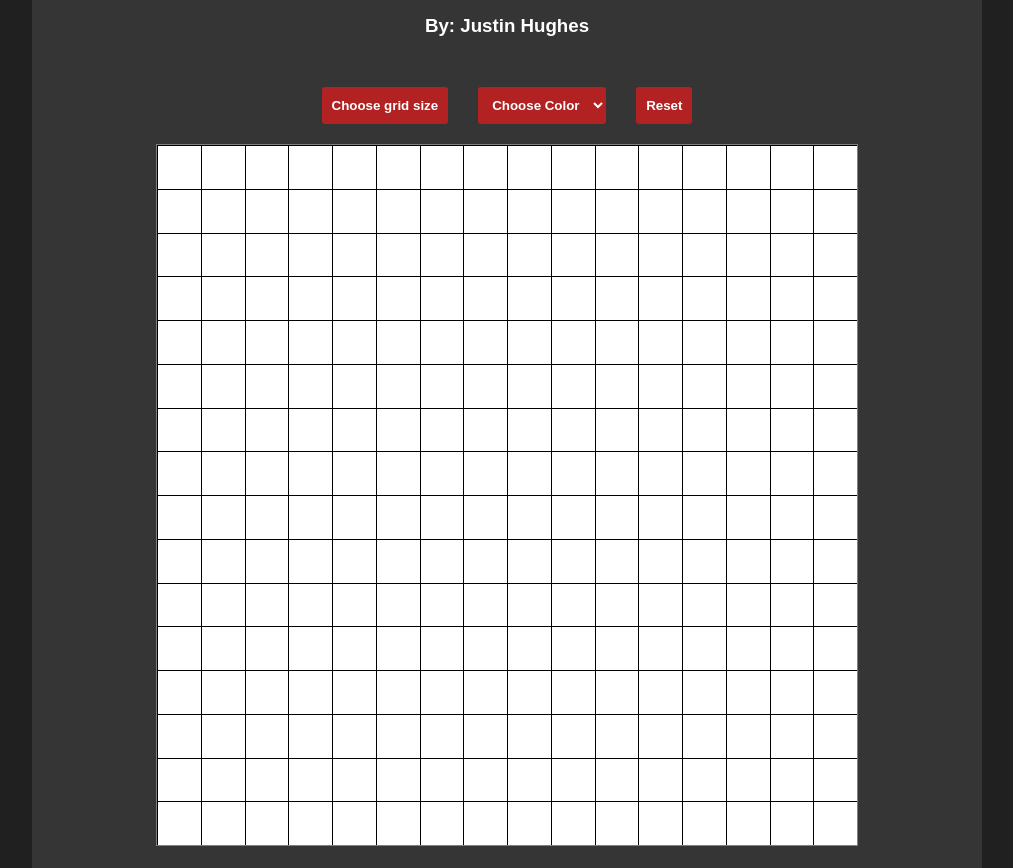
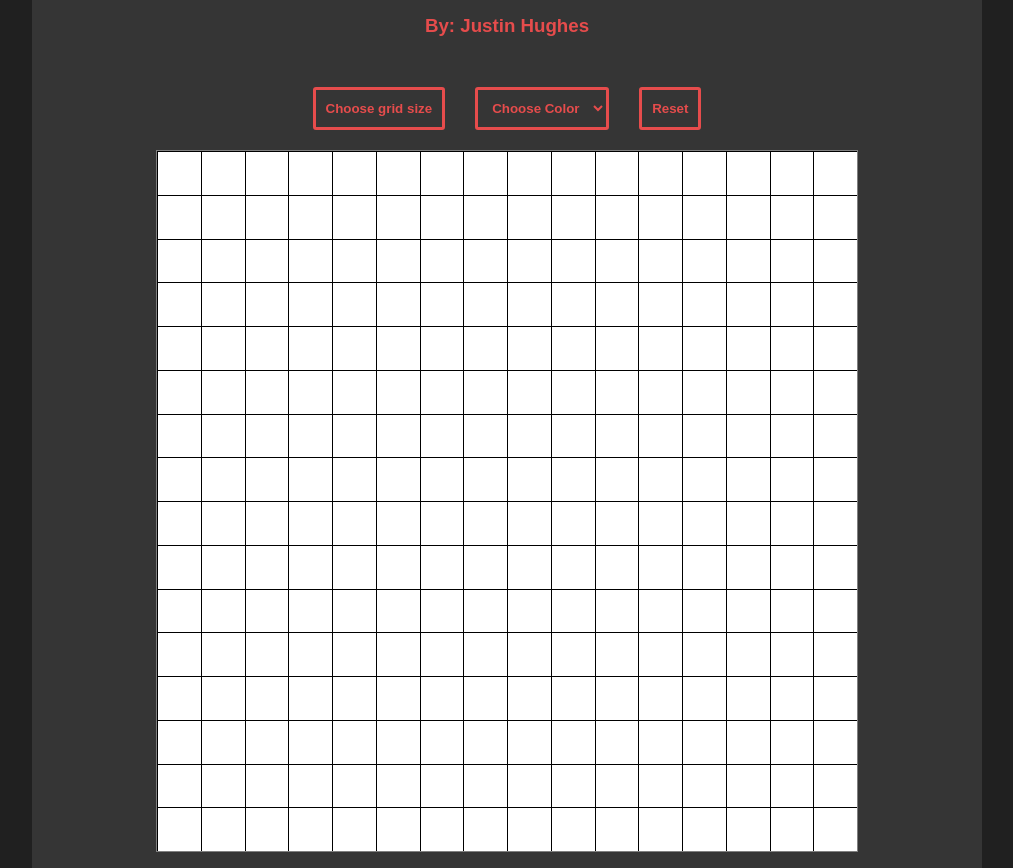
Before and after one commit to justinghughes/Etch-a-Sketch-Odin, a plain HTML site: page index.html in a window 1280 px wide. Shown: the part 82-950 px from the top of the page, without its empty margins (133-1146 px from the left). Drawn offline with Linux system fonts and the light colour scheme.

Commit message:
Change buttons

```diff
--- a/styles.css
+++ b/styles.css
@@ -13,7 +13,7 @@ body {
 .title {
     margin-top: -20px;
     margin-bottom: 50px;
-    color: white;
+    color: rgb(230, 76, 76);
     font-family: Arial, Helvetica, sans-serif;
     text-align: center;
 }
@@ -28,17 +28,19 @@ body {
     margin: 0 30px;
 }
 .btn {
-    color: white;
+    color: rgb(230, 76, 76);
     border-radius: 3px;
     font-weight: 900;
     padding: 10px;
     font-family: Arial, Helvetica, sans-serif;
-    background-color: firebrick;
-    border: none;
+    background-color: rgb(53, 53, 53);
+    border: 3px solid rgb(230, 76, 76);
 }
 
 .btn:hover {
-    background-color: rgb(131, 24, 24);
+    font-size: 15px;
+    font-weight: bold;
+    border: 5px solid rgb(230, 76, 76);
 }
 
 #grid-container {
```
